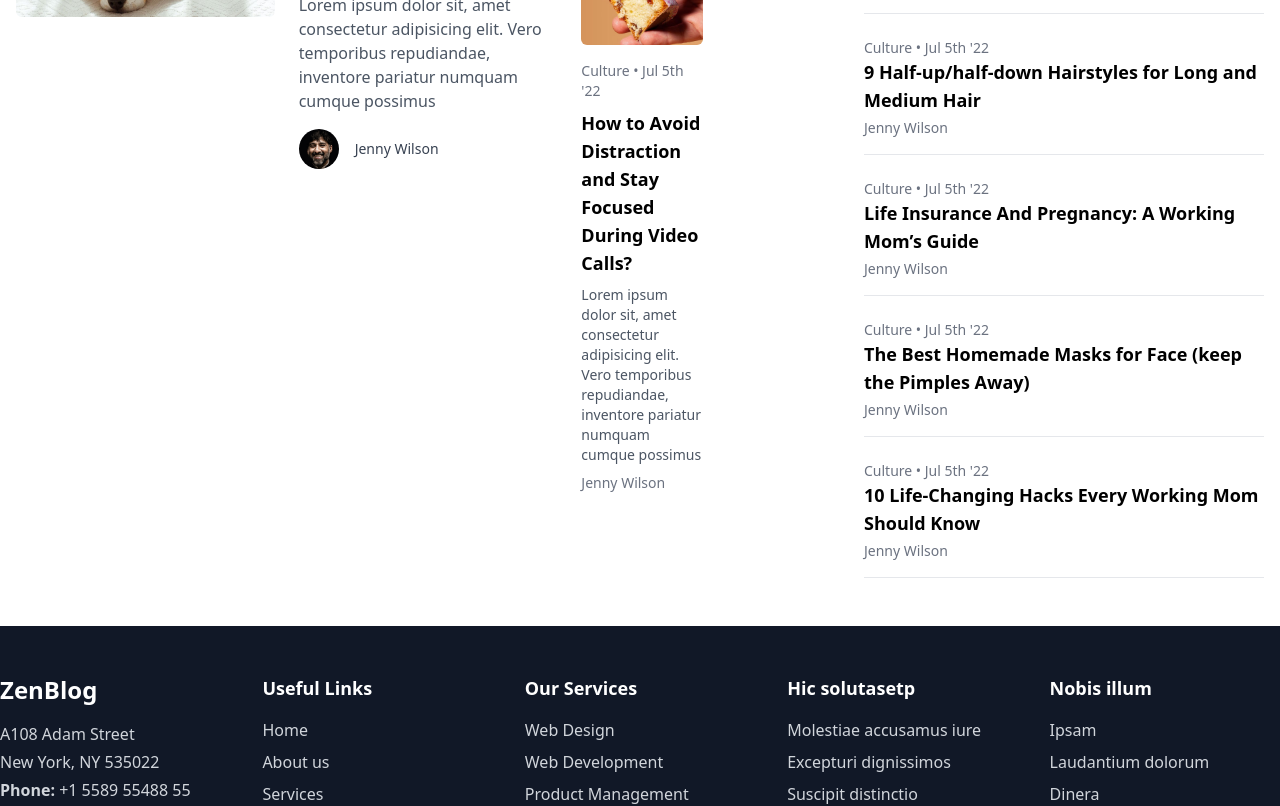
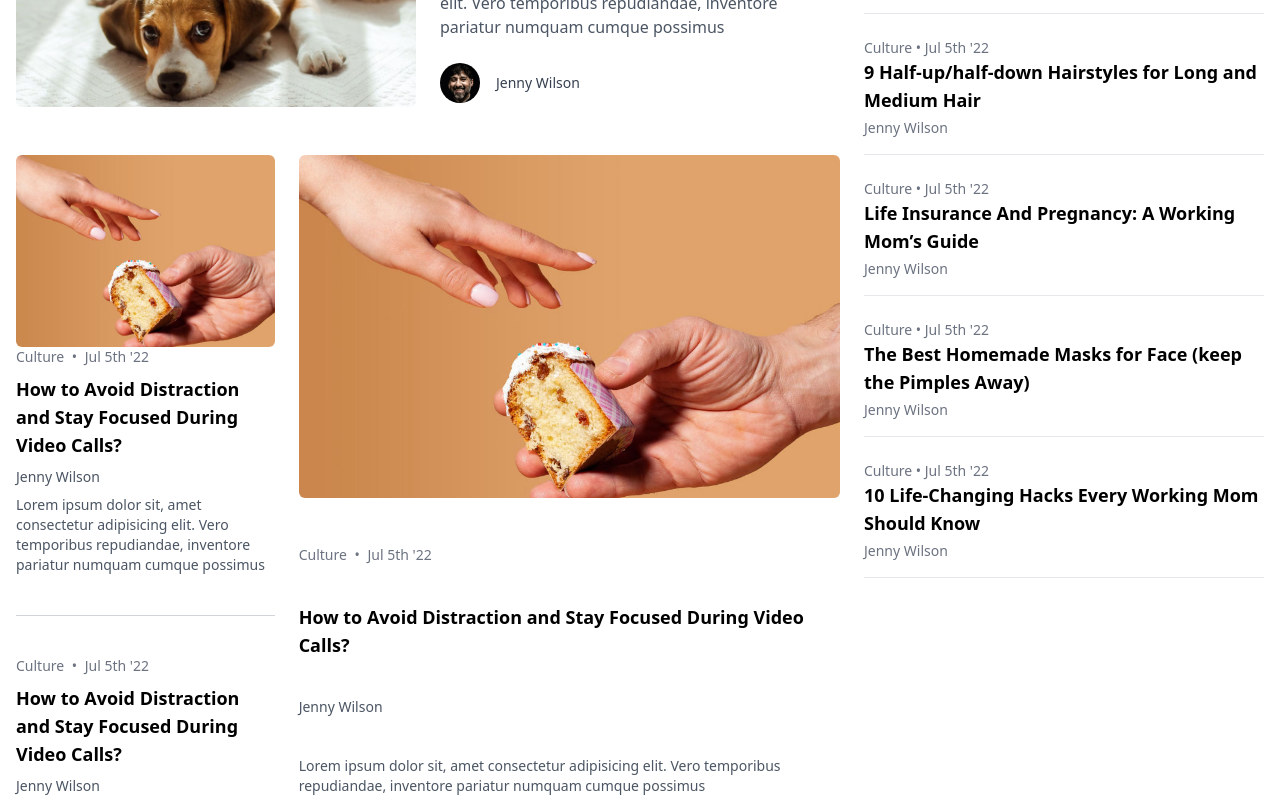
Before and after one commit to Kwon-Bum-Kyu/kbk-react-ts-template, a React (Vite) app: page / in a window 1280 px wide. Shown: the part 1700-2506 px from the top of the page. Built offline with nearby package versions, Linux system fonts and the light colour scheme.

Commit message:
fix: cuture 섹션 위치 틀어짐 현상 수정

```diff
--- a/src/components/culturePost.tsx
+++ b/src/components/culturePost.tsx
@@ -16,58 +16,114 @@ const CulturePost: FunctionComponent<PostPros> = ({ posts, sidePosts }) => {
       {/* Main Content */}
       <div className="container mx-auto grid grid-cols-12 gap-6 px-4">
         {/* Left Section */}
-        <div className="col-span-8 grid grid-cols-12 gap-6">
-          {/* Main Article */}
-          <div className="col-span-8">
-            <div className="grid gap-6 md:grid-cols-2">
+        <div className="col-span-8 flex flex-col gap-12">
+          {/* 첫 번째 Row - Main Article */}
+          <div className="grid grid-cols-12 gap-6">
+            {/* 이미지 섹션 */}
+            <div className="col-span-6">
               <img
                 src={posts[0].image}
                 alt={posts[0].title}
                 className="h-auto w-full rounded-md object-cover"
               />
-              <div className="flex flex-col justify-center">
+            </div>
+
+            {/* 텍스트 섹션 */}
+            <div className="col-span-6 flex flex-col justify-center">
+              {/* 카테고리 및 날짜 */}
               <div className="mb-2 text-sm text-gray-500">
-                  {posts[0].category} <span>•</span> {posts[0].date}
+                {posts[0].category} <span className="mx-1">•</span>{" "}
+                {posts[0].date}
               </div>
-                <h3 className="text-2xl font-bold hover:underline">
+              {/* 제목 */}
+              <h3 className="text-2xl font-bold leading-snug hover:underline">
                 {posts[0].title}
               </h3>
+              {/* 설명 */}
               <p className="mt-4 text-gray-600">{posts[0].description}</p>
-                <div className="mt-4 flex items-center">
+              {/* 작성자 정보 */}
+              <div className="mt-6 flex items-center">
                 <img
                   src={posts[0].author?.image}
                   alt={posts[0].author?.name}
-                    className="mr-4 h-10 w-10 rounded-full"
+                  className="mr-4 h-10 w-10 rounded-full object-cover"
                 />
-                  <p className="text-sm text-gray-700">
-                    {posts[0].author?.name}
+                <p className="text-sm text-gray-700">{posts[0].author?.name}</p>
+              </div>
+            </div>
+          </div>
+
+          {/* 두 번째 Row - Sub Articles */}
+          <div className="grid grid-cols-3 gap-6">
+            {/* 왼쪽 섹션 */}
+            <div className="col-span-1 grid grid-cols-1 gap-6">
+              {/* 첫 번째 아이템 */}
+              <div className="flex flex-col">
+                <img
+                  src={posts[1].image}
+                  alt={posts[1].title}
+                  className="h-48 w-full rounded-md object-cover"
+                />
+                <div className="flex-1">
+                  <div className="text-sm text-gray-500">
+                    {posts[1].category} <span className="mx-1">•</span>{" "}
+                    {posts[1].date}
+                  </div>
+                  <h3 className="mt-2 text-lg font-bold hover:underline">
+                    {posts[1].title}
+                  </h3>
+                  <p className="mt-2 text-sm text-gray-600">
+                    {posts[1].author?.name}
+                  </p>
+                  <p className="mt-2 text-sm text-gray-600">
+                    {posts[1].description}
+                  </p>
+                </div>
+              </div>
+
+              <hr className="my-4 border-gray-300" />
+
+              {/* 두 번째 아이템 */}
+              <div className="flex gap-4">
+                <div className="flex-1">
+                  <div className="text-sm text-gray-500">
+                    {posts[2].category} <span className="mx-1">•</span>{" "}
+                    {posts[2].date}
+                  </div>
+                  <h3 className="mt-2 text-lg font-bold hover:underline">
+                    {posts[2].title}
+                  </h3>
+                  <p className="mt-2 text-sm text-gray-600">
+                    {posts[2].author?.name}
                   </p>
                 </div>
               </div>
             </div>
-          </div>
 
-          {/* Sub Articles */}
-          <div className="col-span-4 grid grid-cols-2 gap-4">
-            {posts.slice(1, 3).map((post) => (
-              <div key={post.id} className="flex flex-col">
+            {/* 오른쪽 섹션 */}
+            {/* 세 번째 아이템 */}
+            <div className="col-span-2 gap-6">
+              <div className="flex h-full flex-col justify-between">
                 <img
-                  src={post.image}
-                  alt={post.title}
-                  className="h-48 w-full rounded-md object-cover"
+                  src={posts[3].image}
+                  alt={posts[3].title}
+                  className="h-327 w-full rounded-md object-cover"
                 />
                 <div className="mt-4 text-sm text-gray-500">
-                  {post.category} <span>•</span> {post.date}
+                  {posts[3].category} <span className="mx-1">•</span>{" "}
+                  {posts[3].date}
                 </div>
                 <h3 className="mt-2 text-lg font-bold hover:underline">
-                  {post.title}
+                  {posts[3].title}
                 </h3>
-                <p className="mt-2 text-sm text-gray-600">{post.description}</p>
-                <p className="mt-2 text-sm text-gray-500">
-                  {post.author?.name}
+                <p className="mt-2 text-sm text-gray-600">
+                  {posts[3].author?.name}
+                </p>
+                <p className="mt-2 text-sm text-gray-600">
+                  {posts[3].description}
                 </p>
               </div>
-            ))}
+            </div>
           </div>
         </div>
 
--- a/src/config/post.ts
+++ b/src/config/post.ts
@@ -134,7 +134,29 @@ const culturePosts: Post[] = [
     link: "blog-details.html",
   },
   {
-    id: 1,
+    id: 2,
+    category: "Culture",
+    date: "Jul 5th '22",
+    title: "How to Avoid Distraction and Stay Focused During Video Calls?",
+    description:
+      "Lorem ipsum dolor sit, amet consectetur adipisicing elit. Vero temporibus repudiandae, inventore pariatur numquam cumque possimus",
+    image: postLandScape2,
+    author: { name: "Jenny Wilson", image: person1 },
+    link: "blog-details.html",
+  },
+  {
+    id: 3,
+    category: "Culture",
+    date: "Jul 5th '22",
+    title: "How to Avoid Distraction and Stay Focused During Video Calls?",
+    description:
+      "Lorem ipsum dolor sit, amet consectetur adipisicing elit. Vero temporibus repudiandae, inventore pariatur numquam cumque possimus",
+    image: postLandScape2,
+    author: { name: "Jenny Wilson", image: person1 },
+    link: "blog-details.html",
+  },
+  {
+    id: 4,
     category: "Culture",
     date: "Jul 5th '22",
     title: "How to Avoid Distraction and Stay Focused During Video Calls?",
```
Lines whose indentation alone changed are shown as unchanged.
